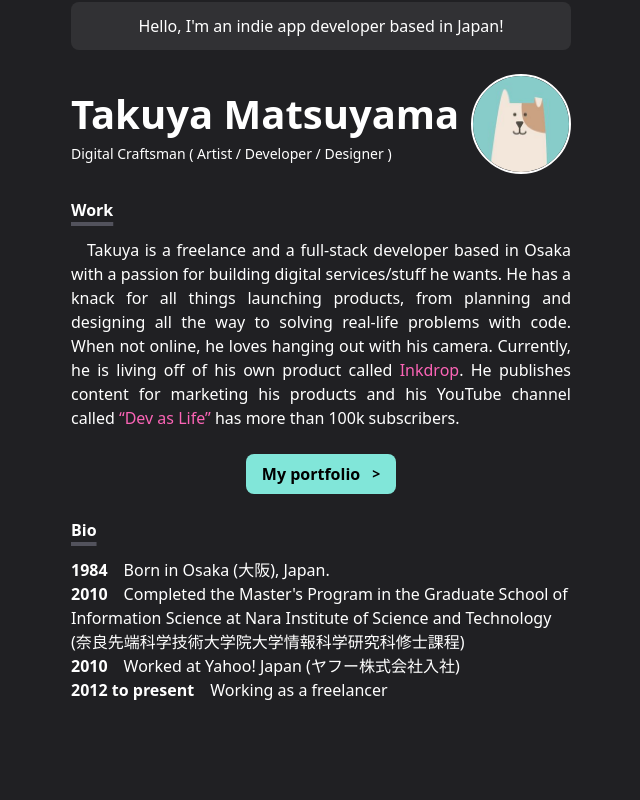
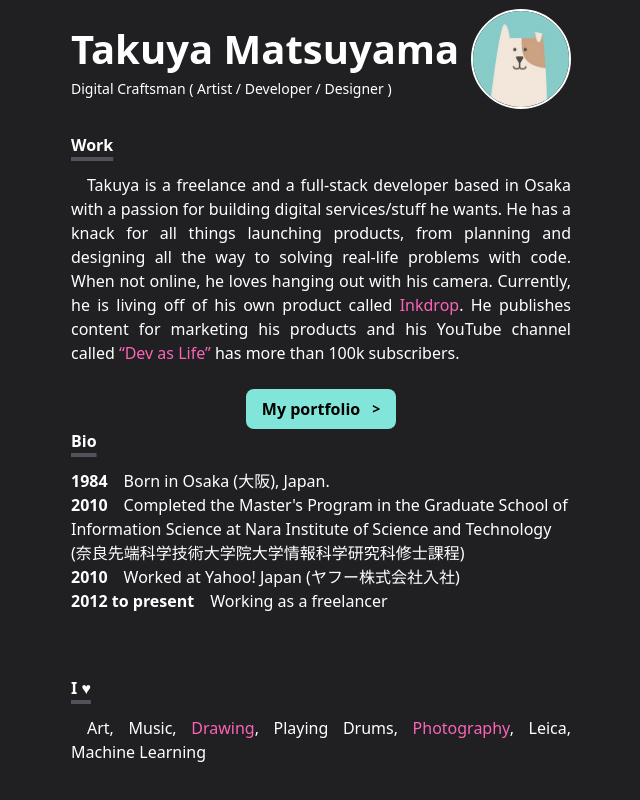
Before and after one commit to kayfgit/copy-of-craftzdog-homepage, a Next.js app: page / in a window 1280 px wide. Shown: the part 338-1138 px from the top of the page, without its empty margins (319-959 px from the left). Built offline with nearby package versions, Linux system fonts and the light colour scheme.

Commit message:
feat(main): add loves

```diff
--- a/app/page.tsx
+++ b/app/page.tsx
@@ -2,6 +2,7 @@ import NavBar from "@/components/ui/Navbar"
 import About from "@/components/ui/About"
 import Work from "@/components/ui/Work"
 import Bio from "@/components/ui/Bio"
+import Loves from "@/components/ui/Loves"
 
 export default function Home() {
   return (
@@ -11,6 +12,7 @@ export default function Home() {
         <About />
         <Work />
         <Bio />
+        <Loves />
       </div>
     </main>
   );
--- /dev/null
+++ b/components/ui/Loves.tsx
@@ -0,0 +1,12 @@
+export default function Loves() {
+  return (
+    <div className="w-full h-80 flex justify-start items-center flex-col">
+      <span className="self-start text-white font-bold underline decoration-4 decoration-zinc-600 underline-offset-6">
+        I ♥
+      </span>
+      <p className="text-white text-md/6 indent-4 my-4 text-justify">
+        Art, Music, <span className="text-pink-400">Drawing</span>, Playing Drums, <span className="text-pink-400">Photography</span>, Leica, Machine Learning
+      </p>
+    </div>
+  )
+}
```
